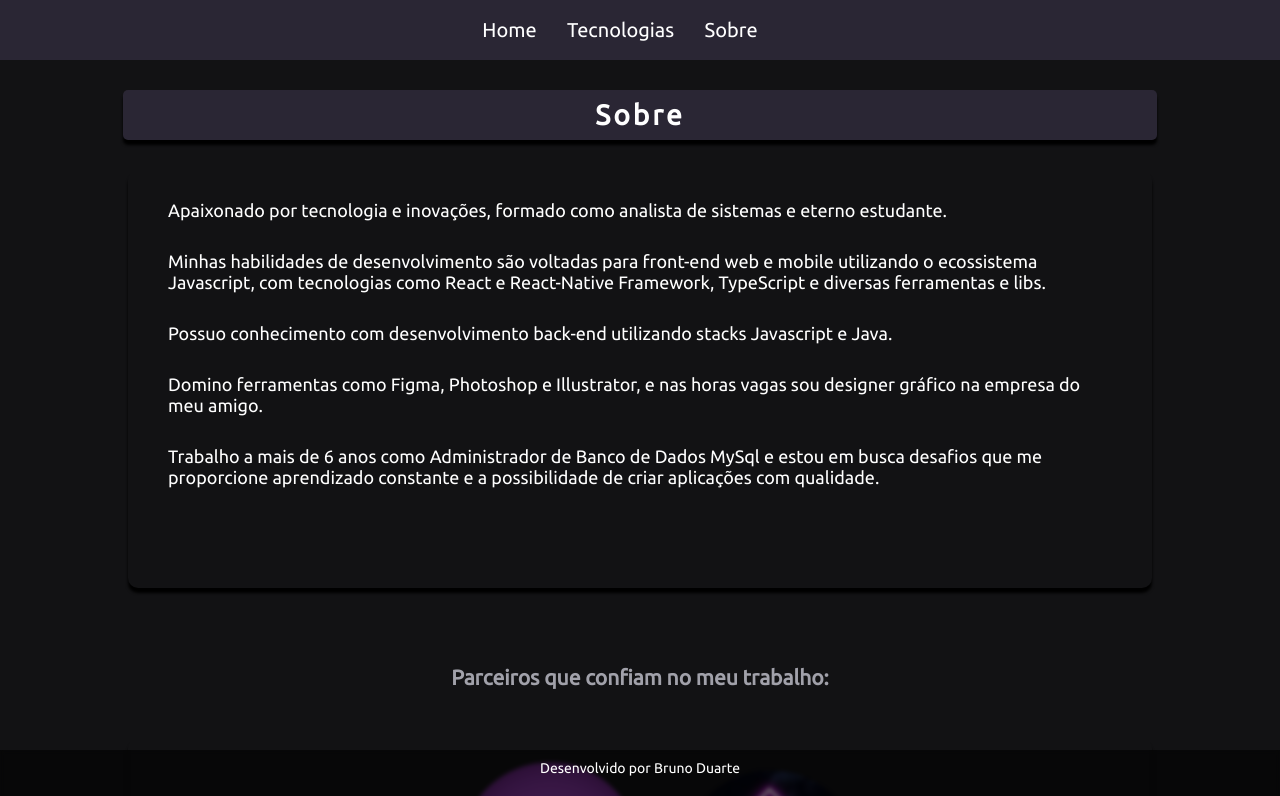
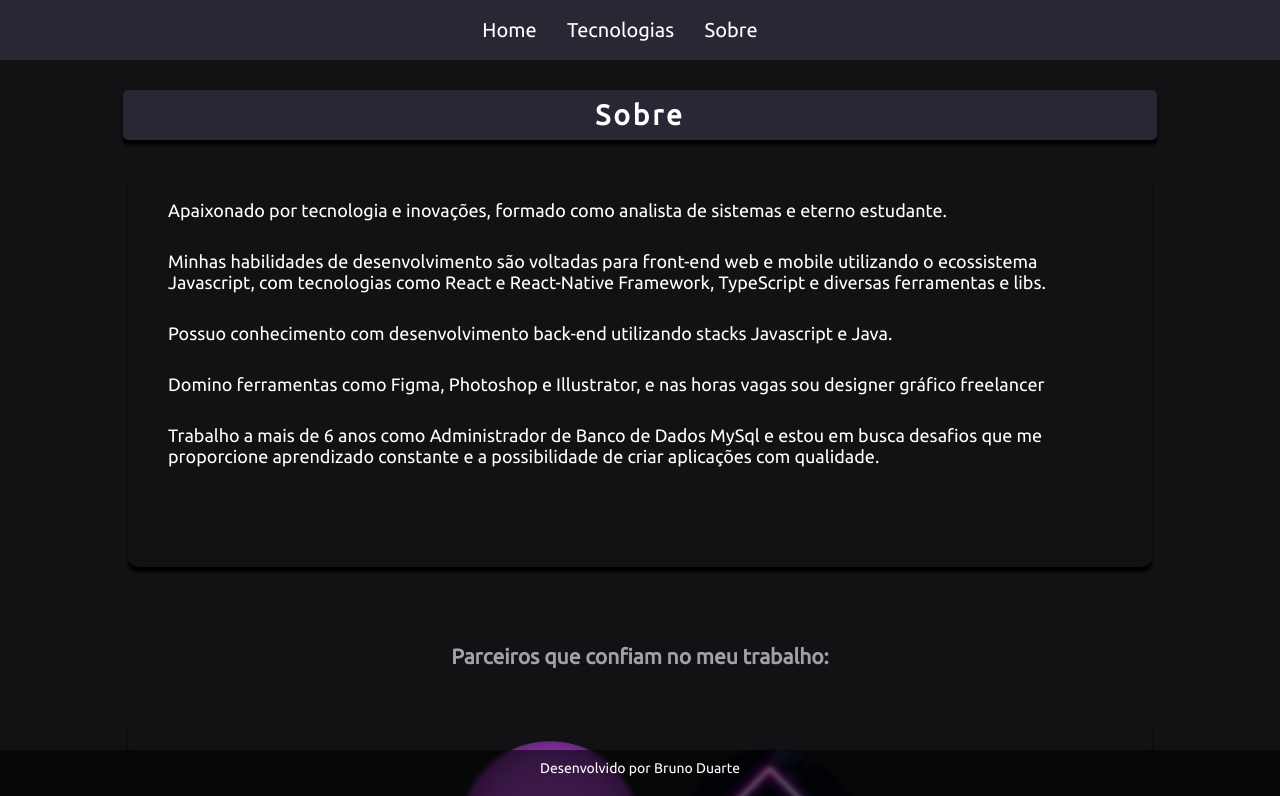
Before and after one commit to codexdevbrn/portfolio-brncodes, a React (Create React App) app: page /about in a window 1280 px wide. Shown: the top 796 px of the page. Built offline with nearby package versions, Linux system fonts and the light colour scheme; no server answers; what react-animations would draw is missing.

Commit message:
Refactor

```diff
--- a/src/components/Header/index.tsx
+++ b/src/components/Header/index.tsx
@@ -6,8 +6,8 @@ function Header(){
     const navRef = useRef<HTMLDivElement>(null);
 
     const showNavbar = () => {
-        navRef.current?.classList.toggle('responsive');
-    }
+        return navRef.current?.classList.toggle('responsive');
+   }
     return (
         <>
     <Container>
--- a/src/pages/About/index.tsx
+++ b/src/pages/About/index.tsx
@@ -21,7 +21,7 @@ function About() {
 
                         <Text>Possuo conhecimento com desenvolvimento back-end utilizando stacks Javascript e Java.</Text>
 
-                        <Text>Domino ferramentas como Figma, Photoshop e Illustrator, e nas horas vagas sou designer gráfico na empresa do meu amigo.</Text>
+                        <Text>Domino ferramentas como Figma, Photoshop e Illustrator, e nas horas vagas sou designer gráfico freelancer</Text>
 
                         <Text>Trabalho a mais de 6 anos como Administrador de Banco de Dados MySql e estou em busca desafios que me proporcione aprendizado
                         constante e a possibilidade de criar aplicações com qualidade.</Text>
```
